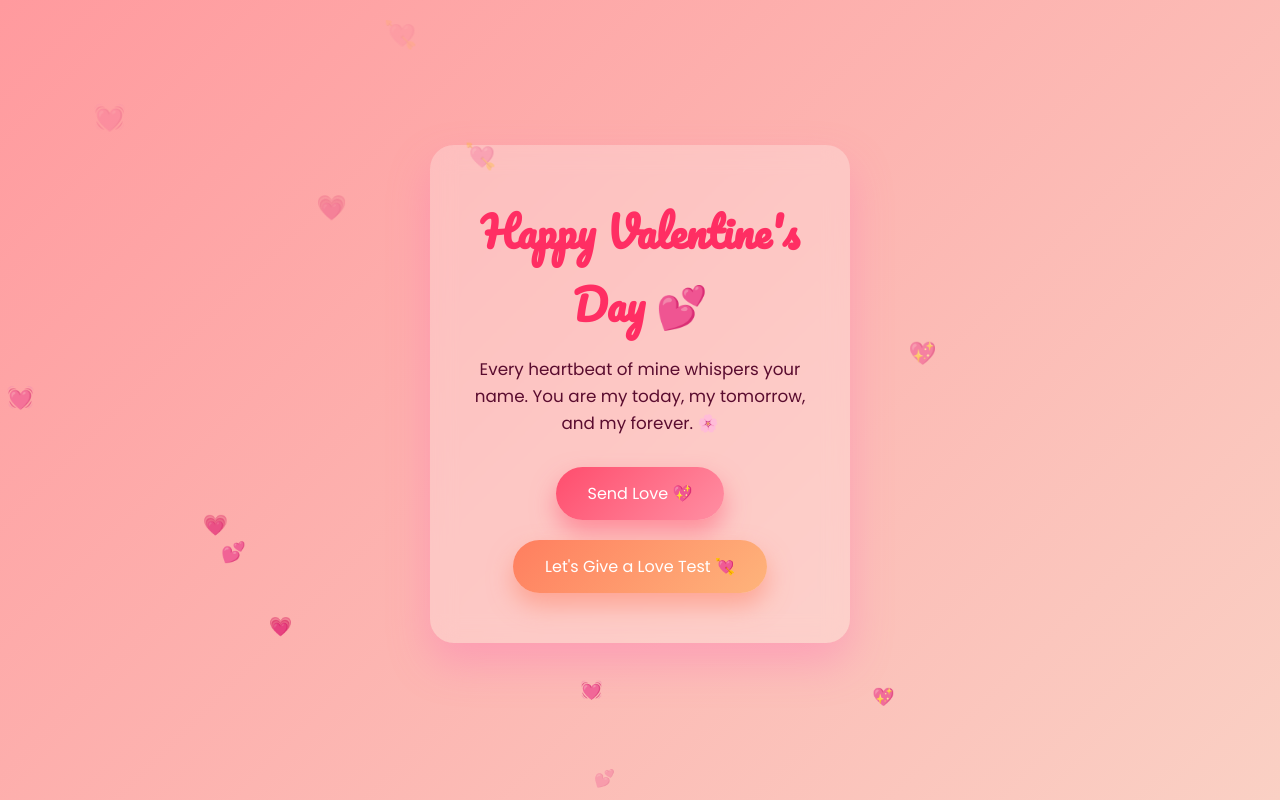
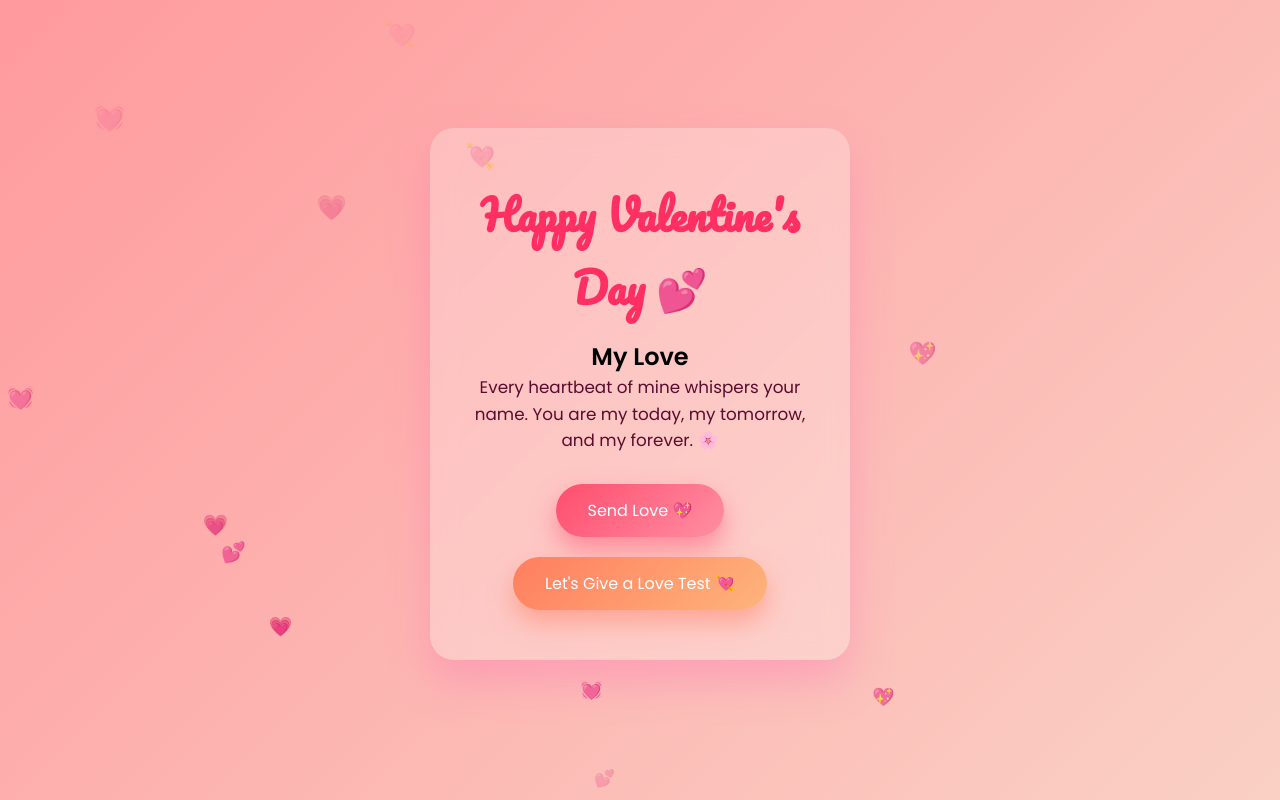
Before and after one commit to Ayush-Singodia/valentines_gift, a plain HTML site: page index.html in a window 1280 px wide. Drawn offline with Linux system fonts and the light colour scheme.

Commit message:
html changes

```diff
--- a/index.html
+++ b/index.html
@@ -16,6 +16,7 @@
 
 <div class="card">
 <h1>Happy Valentine's Day 💕</h1>
+<h2>My Love</h2>
 <p>
 Every heartbeat of mine whispers your name.
 You are my today, my tomorrow, and my forever. 🌸
```
